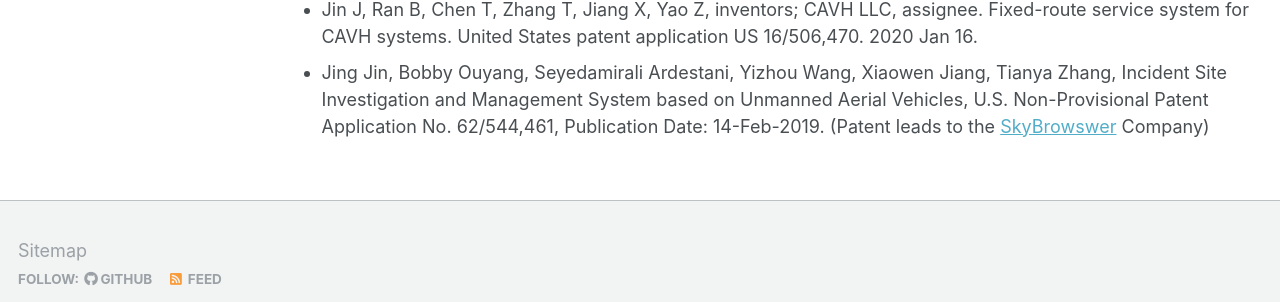
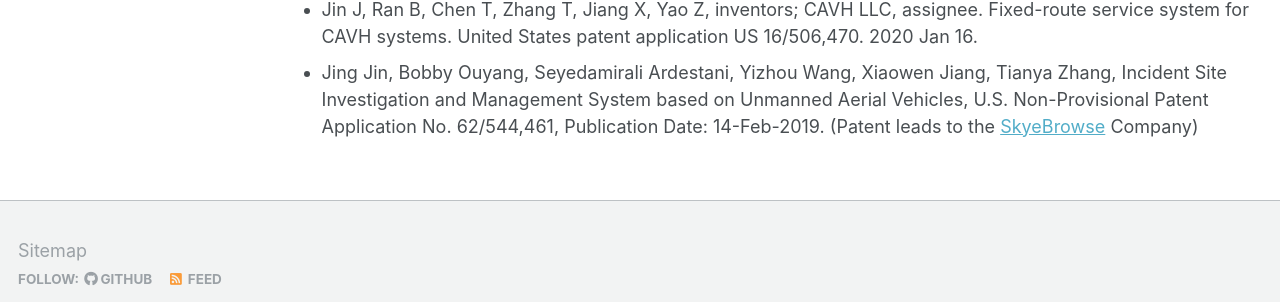
Before and after one commit to TeRyZh/Website, a Jekyll site: the page built from _pages/publications.md, in a window 1280 px wide and 900 px high, scrolled down 1250 px. Shown: the part 544-846 px from the top of the window. Built offline with Jekyll 4.4.1, drawn with Linux system fonts in a browser that asks for light colours.

Commit message:
Update publications.md

```diff
--- a/_pages/publications.md
+++ b/_pages/publications.md
@@ -40,4 +40,4 @@ author_profile: true
 ### Patents
 * Jin J, Ran B, Chen T, Jiang X, Zhang T, Yao Z, inventors; CAVH LLC, assignee. Cloud-based technology for connected and automated vehicle highway systems. United States patent application US 16/454,268.
 * Jin J, Ran B, Chen T, Zhang T, Jiang X, Yao Z, inventors; CAVH LLC, assignee. Fixed-route service system for CAVH systems. United States patent application US 16/506,470. 2020 Jan 16.
-* Jing Jin, Bobby Ouyang, Seyedamirali Ardestani, Yizhou Wang, Xiaowen Jiang, Tianya Zhang, Incident Site Investigation and Management System based on Unmanned Aerial Vehicles, U.S. Non-Provisional Patent Application No. 62/544,461, Publication Date: 14-Feb-2019. (Patent leads to the [SkyBrowswer](https://www.skyebrowse.com/) Company)
+* Jing Jin, Bobby Ouyang, Seyedamirali Ardestani, Yizhou Wang, Xiaowen Jiang, Tianya Zhang, Incident Site Investigation and Management System based on Unmanned Aerial Vehicles, U.S. Non-Provisional Patent Application No. 62/544,461, Publication Date: 14-Feb-2019. (Patent leads to the [SkyeBrowse](https://www.skyebrowse.com/) Company)
```
